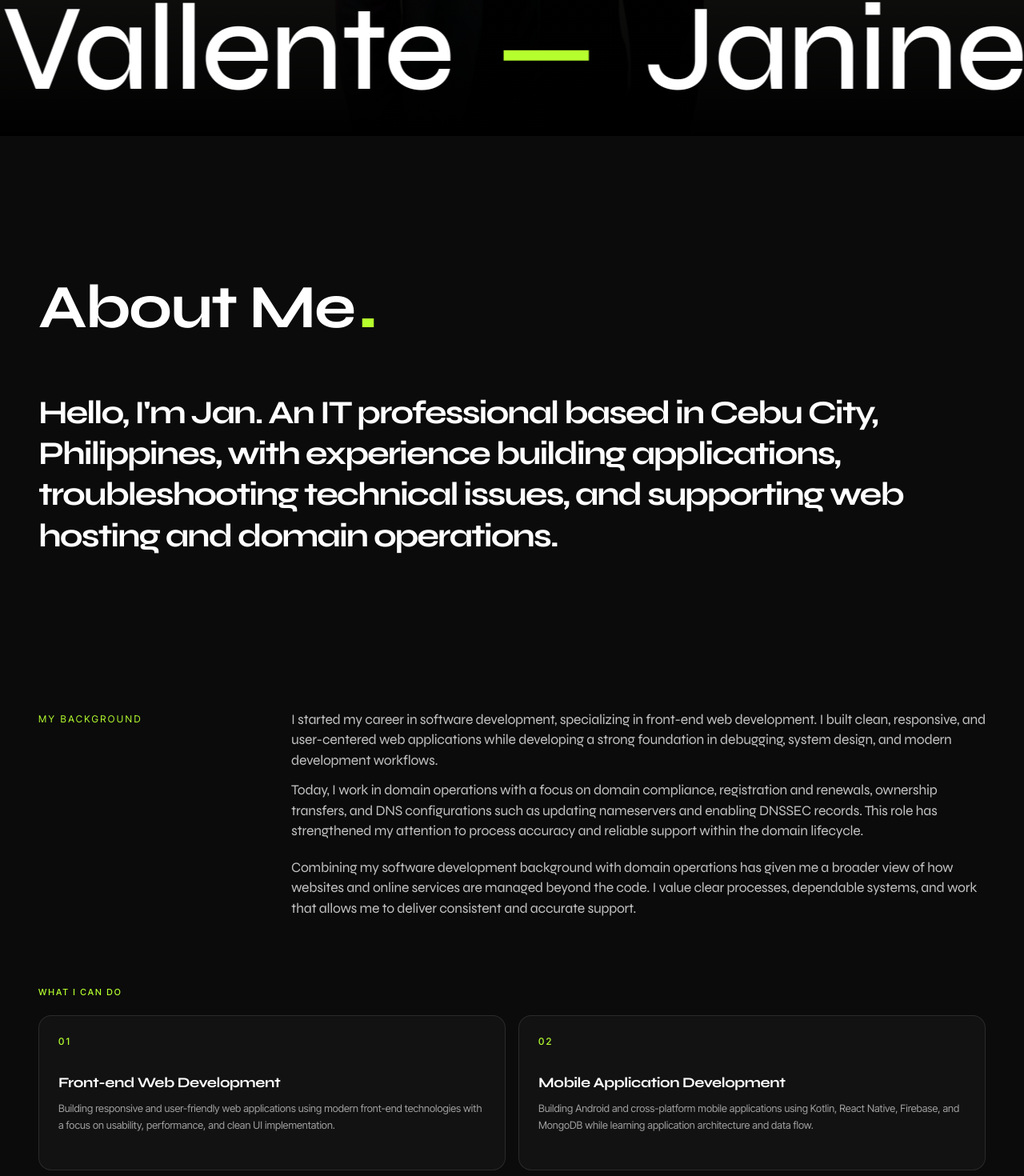
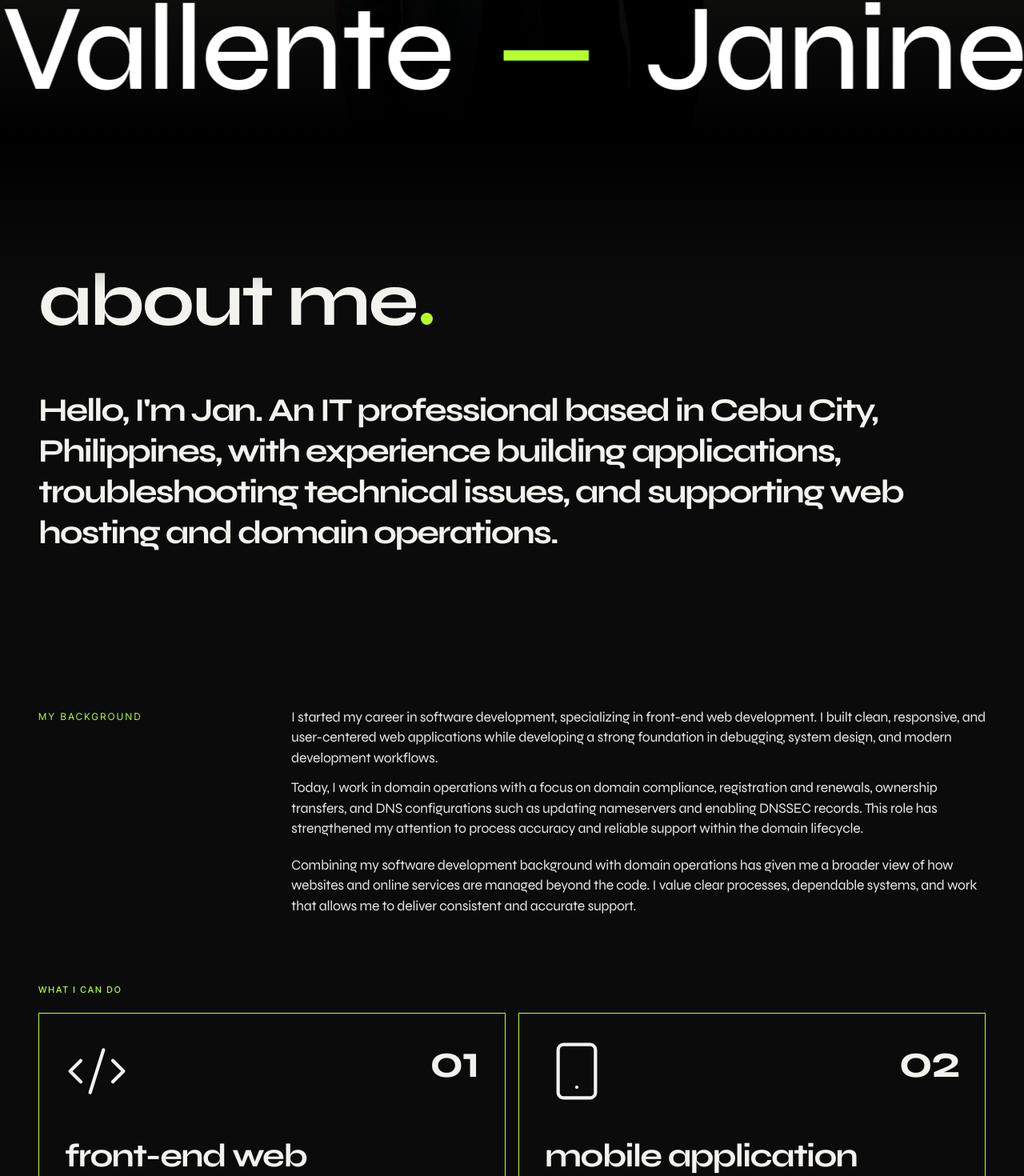
Before and after one commit to janinevallente/janinevallente-portfolio, a Next.js app: page / in a window 1280 px wide. Shown: the part 630-2100 px from the top of the page at 80% size. Built offline with nearby package versions, Linux system fonts and the light colour scheme.

Commit message:
enh: refactored About section layout and styling

```diff
--- a/src/components/sections/About.tsx
+++ b/src/components/sections/About.tsx
@@ -1,9 +1,13 @@
 "use client";
 
+import { Code2, Smartphone, Server, Globe} from "lucide-react";
 import WordReveal from "@/components/animations/WordReveal";
 import FadeUp from "@/components/animations/FadeUp";
+import SectionReveal from "../animations/SectionReveal";
+import Dot from "../ui/Dot";
 import { portfolio } from "@/lib/data";
-import SectionReveal from "../animations/SectionReveal";
+
+const cardIcons = [Code2, Smartphone, Server, Globe];
 
 const stats = [
   { value: "2+", label: "Years in Tech Industry" },
@@ -14,14 +18,19 @@ const stats = [
 
 export default function About() {
   return (
-    <section id="about" className="bg-bg py-20 md:py-40">
+    <section id="about" className="relative bg-bg pt-20 pb-12 md:pt-40 md:pb-20">
+      {/* Blend from the hero section's black gradient into the section background */}
+      <div
+        aria-hidden="true"
+        className="pointer-events-none absolute inset-x-0 top-0 lg:h-48 md:h-20 h-10 bg-gradient-to-b from-black to-transparent"
+      />
       <div className="container max-w-[1400px] mx-auto px-6 md:px-12">
 
         {/* Label */}
         <FadeUp>
-          <p className="mb-10 md:mb-16 font-display font-bold text-white text-[clamp(2.5rem,6vw,5.5rem)] tracking-[-0.03em] leading-none">
-            About Me
-            <span className="text-accent text-8xl ms-1">.</span>
+          <p className="mb-10 md:mb-16 font-display font-bold text-chalk text-[clamp(2.8rem,8vw,5.8rem)] tracking-[-0.03em] leading-none">
+            about me
+            <Dot />
           </p>
         </FadeUp>
 
@@ -30,7 +39,7 @@ export default function About() {
           <WordReveal
             text="Hello, I'm Jan. An IT professional based in Cebu City, Philippines, with experience building applications, troubleshooting technical issues, and supporting web hosting and domain operations."
             delay={0.05}
-            className="font-display text-[clamp(1.45rem,3.2vw,2.75rem)] font-bold leading-[1.25] text-white tracking-tighter"
+            className="font-display text-[clamp(1.45rem,3.2vw,2.75rem)] font-bold leading-[1.25] text-chalk tracking-tighter"
           />
         </div>
 
@@ -44,7 +53,7 @@ export default function About() {
             </SectionReveal>
 
 
-            <div className="font-display text-white/75 text-[clamp(0.95rem,1.4vw,1.1rem)] leading-[1.45] tracking-[-0.015em]">
+            <div className="font-display text-chalk/95 text-[clamp(0.95rem,1.4vw,1.1rem)] leading-[1.45] tracking-[-0.015em]">
                 <FadeUp delay={0.3}>
                   <p className="mb-3">
                     I started my career in software development, specializing in front-end web
@@ -70,7 +79,7 @@ export default function About() {
           </div>
 
           <div className="">
-            {/* Skills + Open Roles */}
+            {/* Skills + What I can do */}
             <FadeUp delay={0.2}>
               <div className="flex flex-col gap-10">
 
@@ -80,29 +89,40 @@ export default function About() {
                     What I Can Do
                   </p>
                   <div className="grid grid-cols-1 gap-4 md:grid-cols-2">
-                    {portfolio.skills.whatICanDo.map(({ area, detail }, i) => (
+                    {portfolio.skills.whatICanDo.map(({ area, detail }, i) => {
+                      const Icon = cardIcons[i % cardIcons.length];
+
+                      return (
                         <div
                           key={area}
-                        className="group relative flex h-full min-h-[190px] flex-col justify-between gap-8 overflow-hidden rounded-2xl border border-white/10 bg-white/[0.03] p-6 transition-all duration-500 hover:-translate-y-1 hover:border-accent/60 hover:bg-white/[0.06]"
+                          className="group relative flex min-h-[300px] flex-col justify-between gap-10 overflow-hidden bg-bg border border-accent p-6 text-chalk transition-transform duration-500 hover:-translate-y-1 hover:bg-accent hover:text-ink md:min-h-[340px] md:p-8"
                         >
-                        {/* Top row: index + arrow */}
-                        <div className="flex items-center justify-between">
-                          <span className="font-body text-xs font-medium tracking-widest-4 text-accent">
+                          {/* Top row: icon + number */}
+                          <div className="flex items-start justify-between">
+                            <Icon
+                              aria-hidden="true"
+                              strokeWidth={1.25}
+                              className="h-14 w-14 transition-transform duration-500 group-hover:-rotate-6 group-hover:scale-110 md:h-20 md:w-20"
+                            />
+                            <span className="font-display text-[clamp(2.5rem,4.5vw,3.75rem)] font-bold leading-none tracking-tight">
                               {String(i + 1).padStart(2, "0")}
                             </span>
                           </div>
 
-                        {/* Text */}
+                          {/* Title + highlighted detail */}
                           <div className="flex flex-col gap-3">
-                          <h3 className="font-display text-[clamp(1.05rem,1.4vw,1.3rem)] font-bold leading-tight tracking-tight text-white">
+                            <h3 className="font-display text-[clamp(1.75rem,3.2vw,2.75rem)] font-bold lowercase leading-none tracking-[-0.04em]">
                               {area}
                             </h3>
-                          <p className="font-body text-[clamp(0.8rem,1vw,0.9rem)] pb-5 leading-relaxed text-white/60 transition-colors duration-300 group-hover:text-white/80">
+                            <p className="font-body text-[clamp(0.8rem,1vw,0.9rem)] font-medium leading-[2.1] text-bg italic">
+                              <span className="box-decoration-clone bg-accent px-2.5 py-1 group-hover:bg-white">
                                 {detail}
+                              </span>
                             </p>
                           </div>
                         </div>
-                    ))}
+                      );
+                    })}
                   </div>
                 </div>
 
@@ -112,10 +132,10 @@ export default function About() {
 
         {/* Stats row */}
         <FadeUp delay={0.05}>
-         <div className="grid grid-cols-1 md:grid-cols-4 gap-6 md:gap-10 mt-12 md:mt-20 pt-12 md:pt-16 border-t border-white/10">
+         <div className="grid grid-cols-1 md:grid-cols-4 gap-6 md:gap-10 mt-12 md:mt-20 pt-12 md:pt-16 border-t border-accent/40">
             {stats.map((stat) => (
               <div key={stat.label} className="flex flex-col gap-1.5 mb-3.5 md:mb-0">
-                <span className="font-display font-bold text-[clamp(2rem,4vw,3rem)] tracking-tight text-white leading-none">
+                <span className="font-display font-bold text-[clamp(2rem,4vw,3rem)] tracking-tight text-chalk leading-none">
                   {stat.value}
                 </span>
                 <span className="font-body text-[11px] uppercase tracking-widest-3 text-accent leading-snug">
```
Lines whose indentation alone changed are shown as unchanged.
